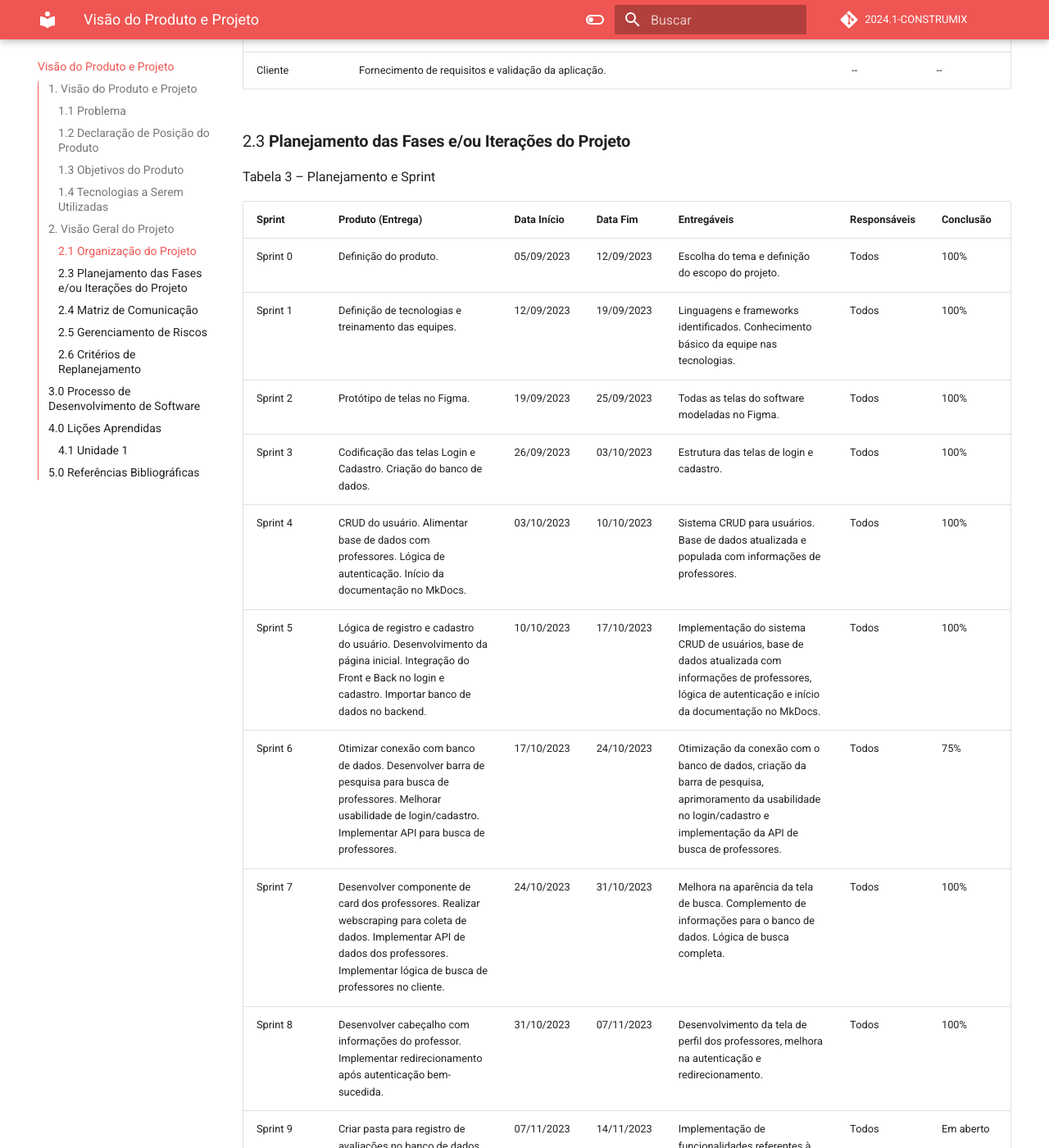
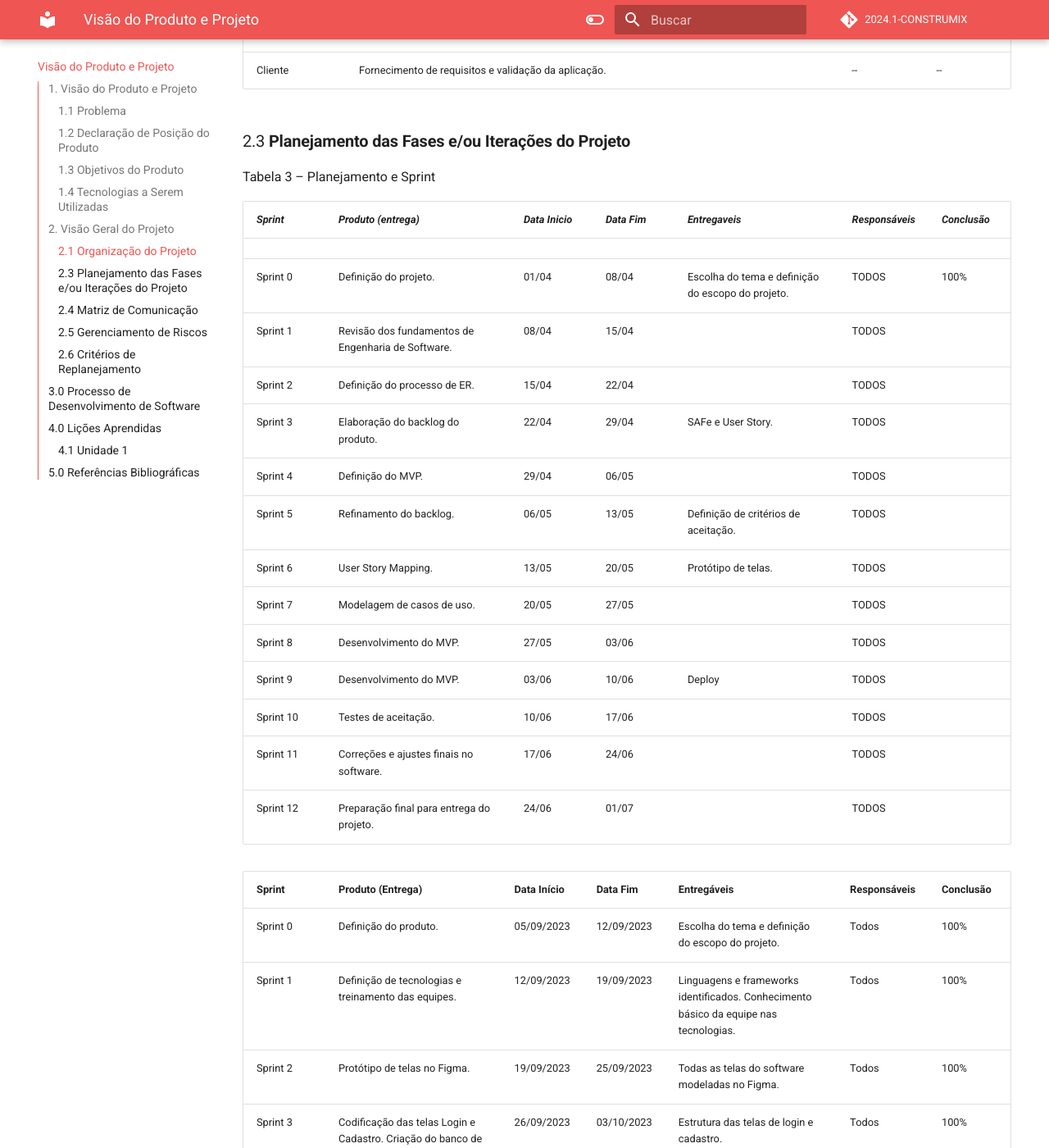
Before and after one commit to mdsreq-fga-unb/2024.1-CONSTRUMIX, an MkDocs documentation site: the page built from docs/documentoVisao.md, in a window 1280 px wide and 1400 px high, scrolled down 2649 px. Shown: the whole window at 82% size. Built offline with MkDocs 1.6.1 and Material for MkDocs 9.7.7, drawn with Linux system fonts in a browser that asks for light colours; some web fonts are replaced; comment, search, counter and statistics services are not loaded.

Commit message:
feat(main): Adicionando tabela de sprints

```diff
--- a/docs/documentoVisao.md
+++ b/docs/documentoVisao.md
@@ -62,6 +62,27 @@ Tabela 2 – Tabela de Organização
 ### 2.3 **Planejamento das Fases e/ou Iterações do Projeto**
 
 Tabela 3 – Planejamento e Sprint
+
+| **_Sprint_**|**_Produto (entrega)_**|**_Data Inicio_**|**_Data Fim_** |**_Entregaveis_** |**_Responsáveis_**|**_Conclusão_**|
+|-|-|-|-|-|-|-|
+| | | | | | | |
+|Sprint 0 | Definição do projeto.| 01/04| 08/04 | Escolha do tema e definição do escopo do projeto.| TODOS | 100% |
+|Sprint 1 |Revisão dos fundamentos de Engenharia de Software. |08/04 |15/04 | |TODOS | |
+|Sprint 2 | Definição do processo de ER.|15/04 |22/04 | |TODOS | |
+|Sprint 3 |Elaboração do backlog do produto. |22/04 |29/04 | SAFe e User Story.|TODOS | |
+|Sprint 4 | Definição do MVP.|29/04 |06/05 | |TODOS | |
+|Sprint 5 |Refinamento do backlog. |06/05 |13/05 |Definição de critérios de aceitação. |TODOS | |
+|Sprint 6 | User Story Mapping.|13/05 |20/05 |Protótipo de telas. |TODOS | |
+|Sprint 7 | Modelagem de casos de uso.|20/05 |27/05 | |TODOS | |
+|Sprint 8 | Desenvolvimento do MVP.|27/05 |03/06 | |TODOS | |
+|Sprint 9 |Desenvolvimento do MVP. |03/06 |10/06 |Deploy |TODOS | |
+|Sprint 10 |Testes de aceitação. |10/06 |17/06 | |TODOS | |
+|Sprint 11 |Correções e ajustes finais no software. |17/06 |24/06 | |TODOS | |
+|Sprint 12 |Preparação final para entrega do projeto.|24/06 |01/07 | |TODOS | |
+
+
+
+
 
 | Sprint    | Produto (Entrega)                                                                                                                                                                           | Data Início | Data Fim   | Entregáveis                                                                                                                                                              | Responsáveis | Conclusão |
 | --------- | ------------------------------------------------------------------------------------------------------------------------------------------------------------------------------------------- | ----------- | ---------- | ------------------------------------------------------------------------------------------------------------------------------------------------------------------------ | ------------ | --------- |
```
